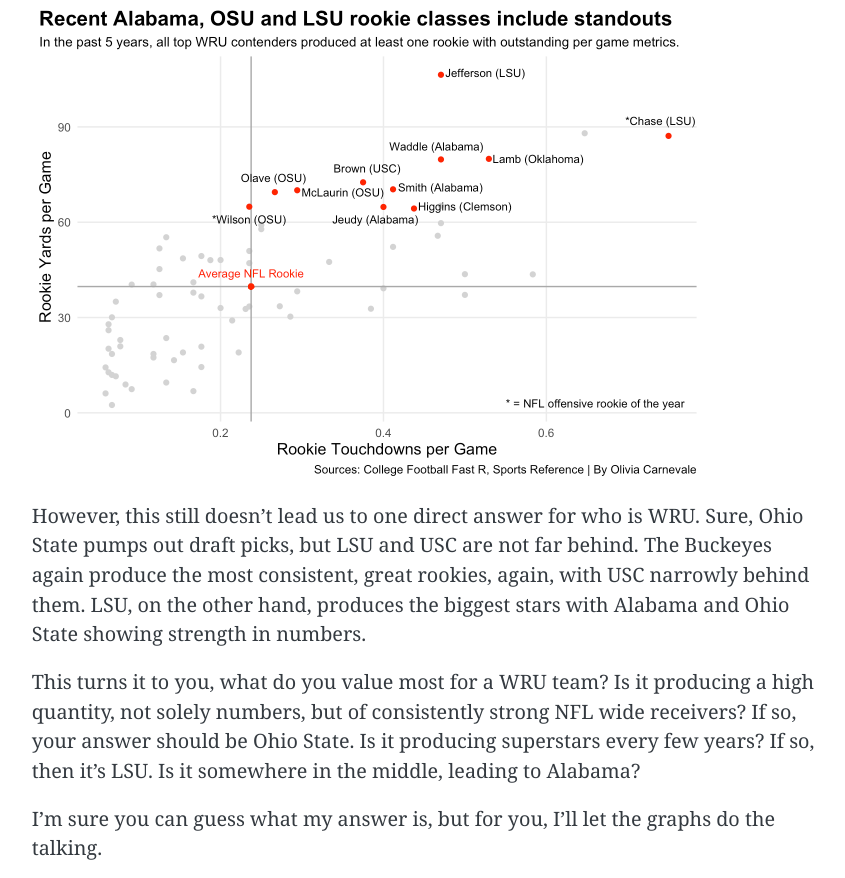
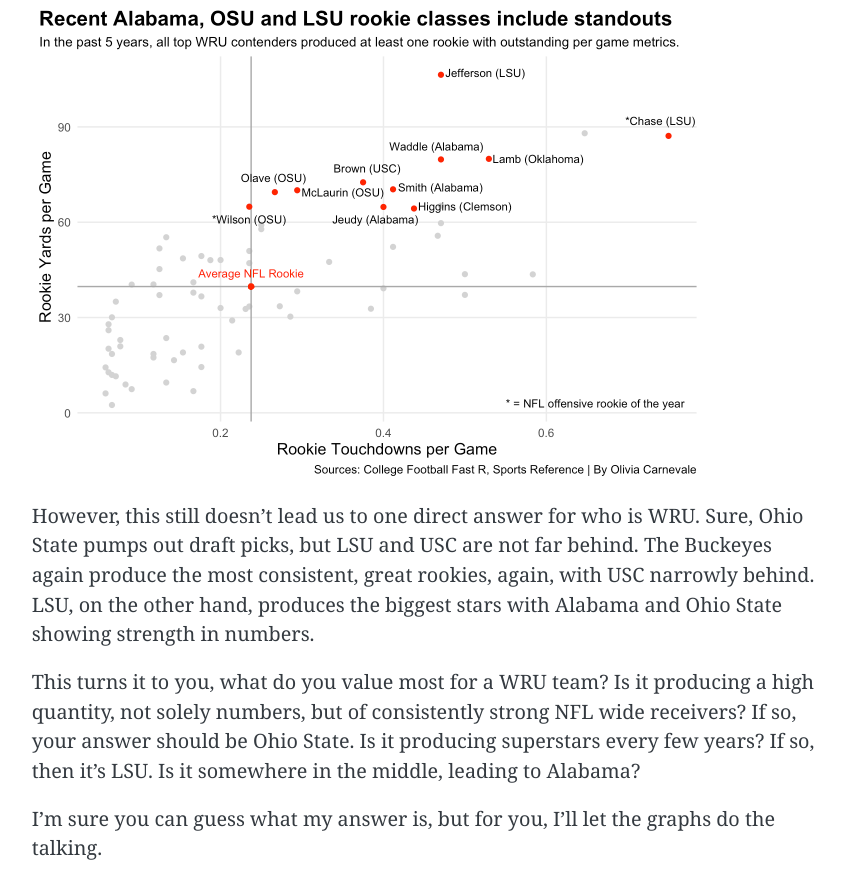
Before and after one commit to oliviacarnevale/oliviacarnevale.github.io, a plain HTML site: page posts/what-school-is-wru/index.html in a window 1280 px wide. Shown: the part 2808-3686 px from the top of the page, without its empty margins (213-1058 px from the left). Drawn offline with Linux system fonts and the light colour scheme.

Commit message:
wru commit 2

```diff
--- a/posts/what-school-is-wru/index.html
+++ b/posts/what-school-is-wru/index.html
@@ -551,7 +551,7 @@ code span.wa { color: #60a0b0; font-weight: bold; font-style: italic; } /* Warni
 <p><img src="index_files/figure-html/unnamed-chunk-3-1.png" class="img-fluid" width="672"></p>
 </div>
 </div>
-<p>However, this still doesn’t lead us to one direct answer for who is WRU. Sure, Ohio State pumps out draft picks, but LSU and USC are not far behind. The Buckeyes again produce the most consistent, great rookies, again, with USC narrowly behind them. LSU, on the other hand, produces the biggest stars with Alabama and Ohio State showing strength in numbers.</p>
+<p>However, this still doesn’t lead us to one direct answer for who is WRU. Sure, Ohio State pumps out draft picks, but LSU and USC are not far behind. The Buckeyes again produce the most consistent, great rookies, again, with USC narrowly behind. LSU, on the other hand, produces the biggest stars with Alabama and Ohio State showing strength in numbers.</p>
 <p>This turns it to you, what do you value most for a WRU team? Is it producing a high quantity, not solely numbers, but of consistently strong NFL wide receivers? If so, your answer should be Ohio State. Is it producing superstars every few years? If so, then it’s LSU. Is it somewhere in the middle, leading to Alabama?</p>
 <p>I’m sure you can guess what my answer is, but for you, I’ll let the graphs do the talking.&nbsp;</p>
 <p><br>
```
Also changed, not shown: index.html (+1 -1 lines), search.json (+1 -1 lines).
